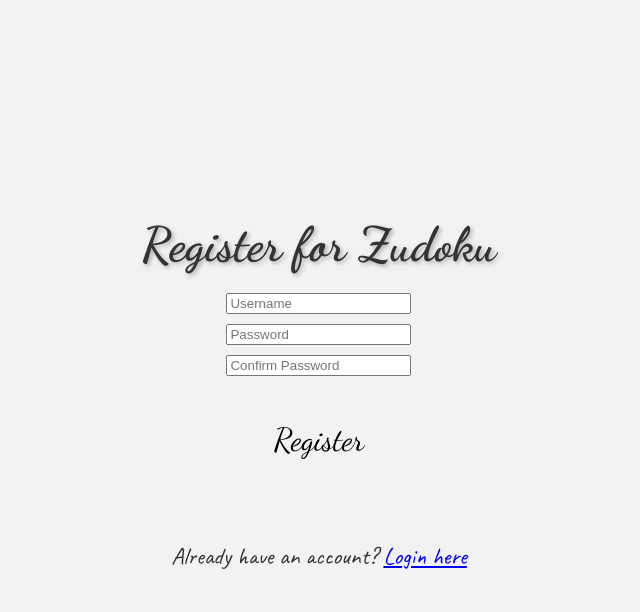
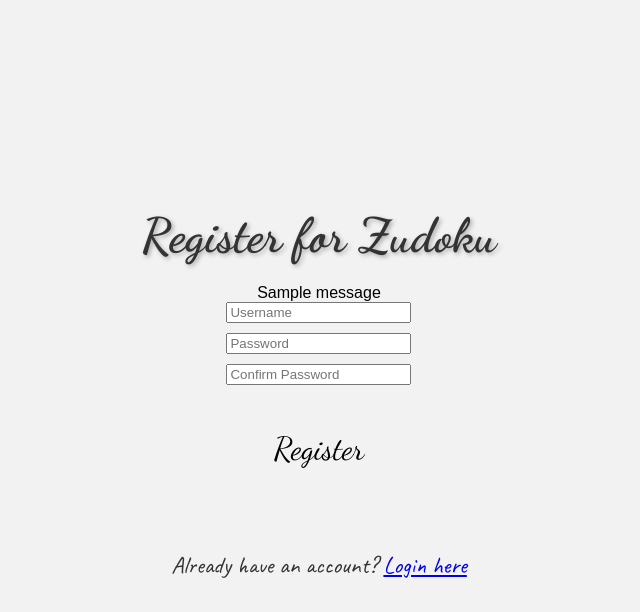
Before and after one commit to Azunera/zudoku_website, a Flask app: page /register in a window 1280 px wide. Shown: the top 612 px of the page, without its empty margins (321-961 px from the left). Run offline with Flask 3, Linux system fonts and the light colour scheme; tables that the repository leaves empty hold one stand-in row (values such as "Sample post"); one stand-in notice (Sample message) is shown.

Commit message:
fixing small error

```diff
--- a/templates/register.html
+++ b/templates/register.html
@@ -16,8 +16,8 @@
             {% with messages = get_flashed_messages() %}
                 {% if messages %}
                     <div id="flash-messages">
-                        {% for messages in messages %}
-                            <div class="flash-message"> {{ message }}</div>
+                        {% for message in messages %}
+                            <div class="flash-message">{{ message }}</div>
                         {% endfor %}
                     </div>
                 {% endif %}
```
